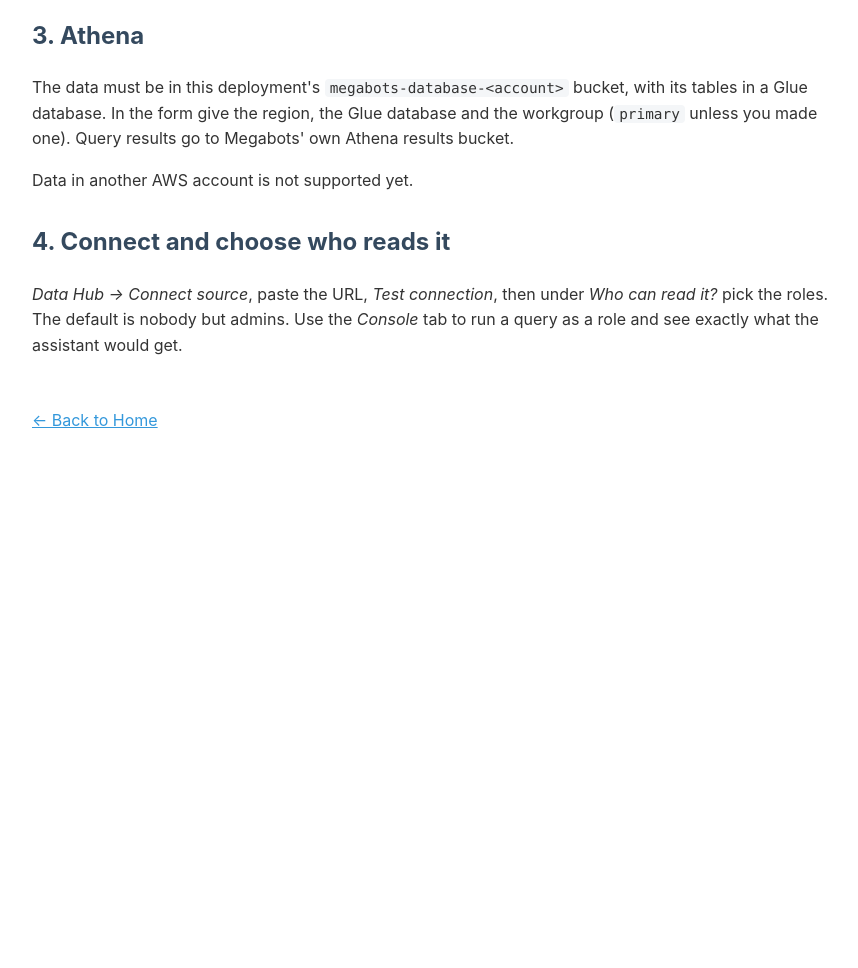
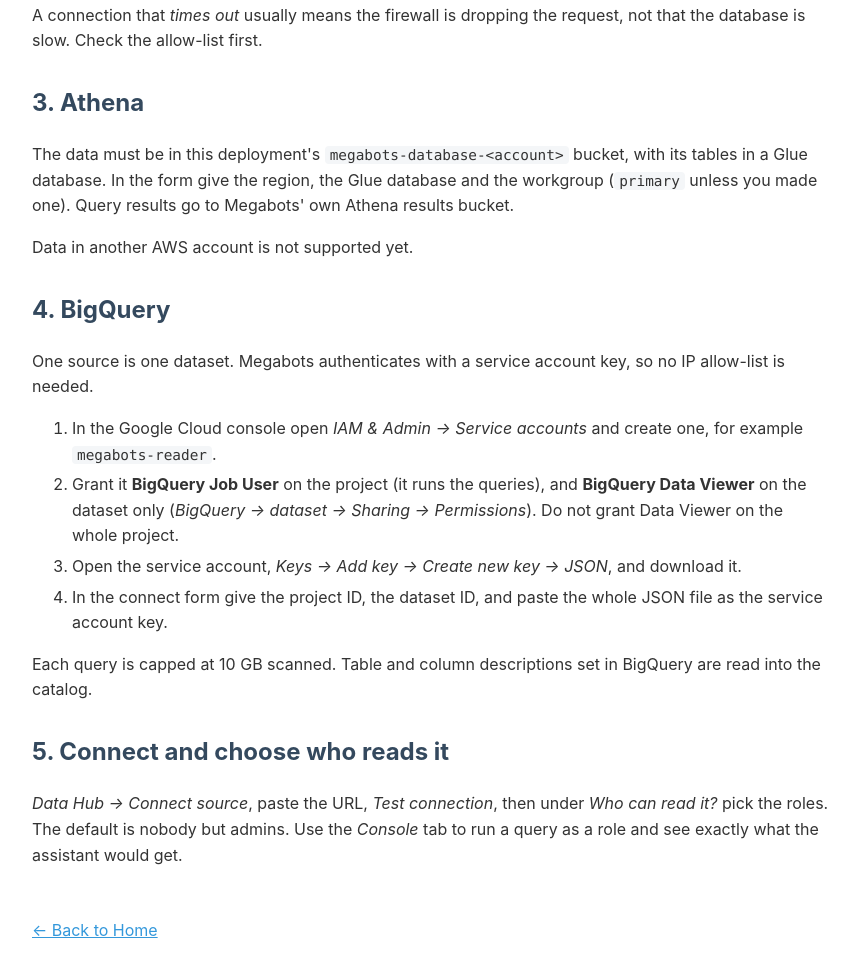
Before and after one commit to Megarock-Programme/pages, a plain HTML site: page data-hub-setup.html in a window 1280 px wide. Shown: the part 1389-2357 px from the top of the page, without its empty margins (208-1066 px from the left). Before the commit the page ends 1909 px from the top, so only its background shows below. Drawn offline with Linux system fonts and the light colour scheme.

Commit message:
docs(data-hub): BigQuery setup and timeout hint

```diff
--- a/data-hub-setup.html
+++ b/data-hub-setup.html
@@ -93,6 +93,10 @@ ALTER DEFAULT PRIVILEGES IN SCHEMA &lt;schema&gt; GRANT SELECT ON TABLES TO mega
             first connection. <em>Test connection</em> waits for it.
         </li>
     </ul>
+    <p>
+        A connection that <em>times out</em> usually means the firewall is dropping the request, not
+        that the database is slow. Check the allow-list first.
+    </p>
 
     <h2>3. Athena</h2>
     <p>
@@ -103,7 +107,36 @@ ALTER DEFAULT PRIVILEGES IN SCHEMA &lt;schema&gt; GRANT SELECT ON TABLES TO mega
     </p>
     <p>Data in another AWS account is not supported yet.</p>
 
-    <h2>4. Connect and choose who reads it</h2>
+    <h2>4. BigQuery</h2>
+    <p>
+        One source is one dataset. Megabots authenticates with a service account key, so no IP
+        allow-list is needed.
+    </p>
+    <ol>
+        <li>
+            In the Google Cloud console open <em>IAM &amp; Admin → Service accounts</em> and create
+            one, for example <code>megabots-reader</code>.
+        </li>
+        <li>
+            Grant it <strong>BigQuery Job User</strong> on the project (it runs the queries), and
+            <strong>BigQuery Data Viewer</strong> on the dataset only (<em>BigQuery → dataset →
+            Sharing → Permissions</em>). Do not grant Data Viewer on the whole project.
+        </li>
+        <li>
+            Open the service account, <em>Keys → Add key → Create new key → JSON</em>, and download
+            it.
+        </li>
+        <li>
+            In the connect form give the project ID, the dataset ID, and paste the whole JSON file as
+            the service account key.
+        </li>
+    </ol>
+    <p>
+        Each query is capped at 10 GB scanned. Table and column descriptions set in BigQuery are read
+        into the catalog.
+    </p>
+
+    <h2>5. Connect and choose who reads it</h2>
     <p>
         <em>Data Hub → Connect source</em>, paste the URL, <em>Test connection</em>, then under
         <em>Who can read it?</em> pick the roles. The default is nobody but admins. Use the
```
